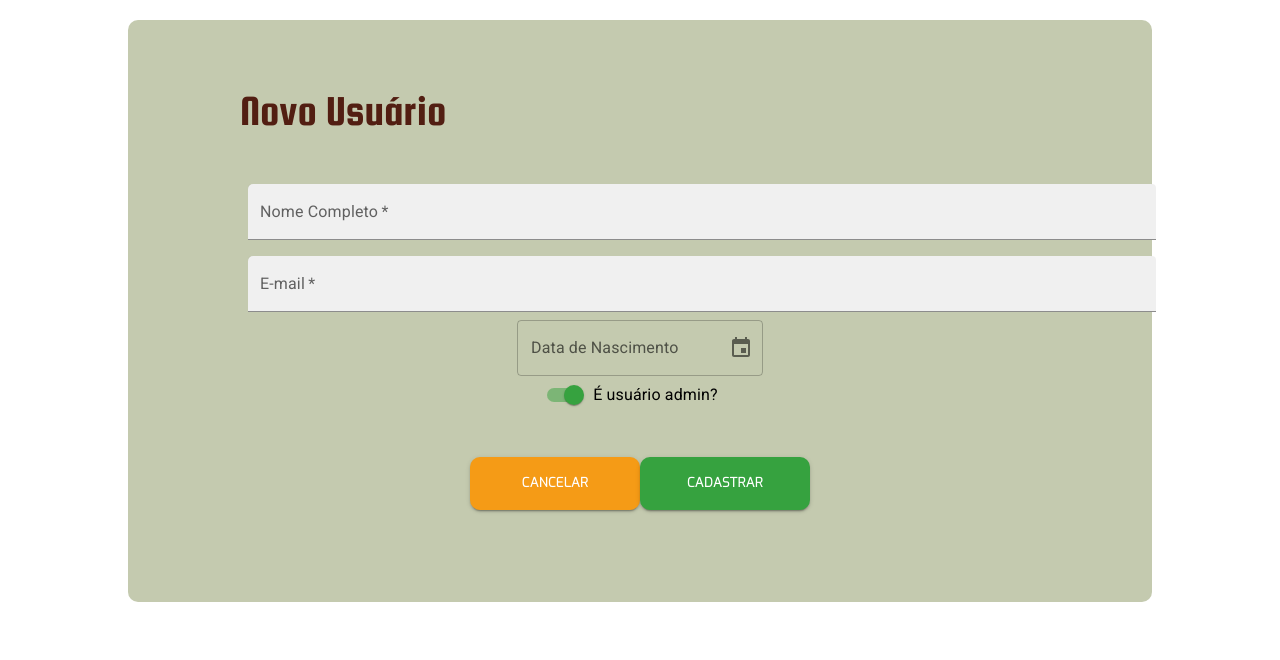
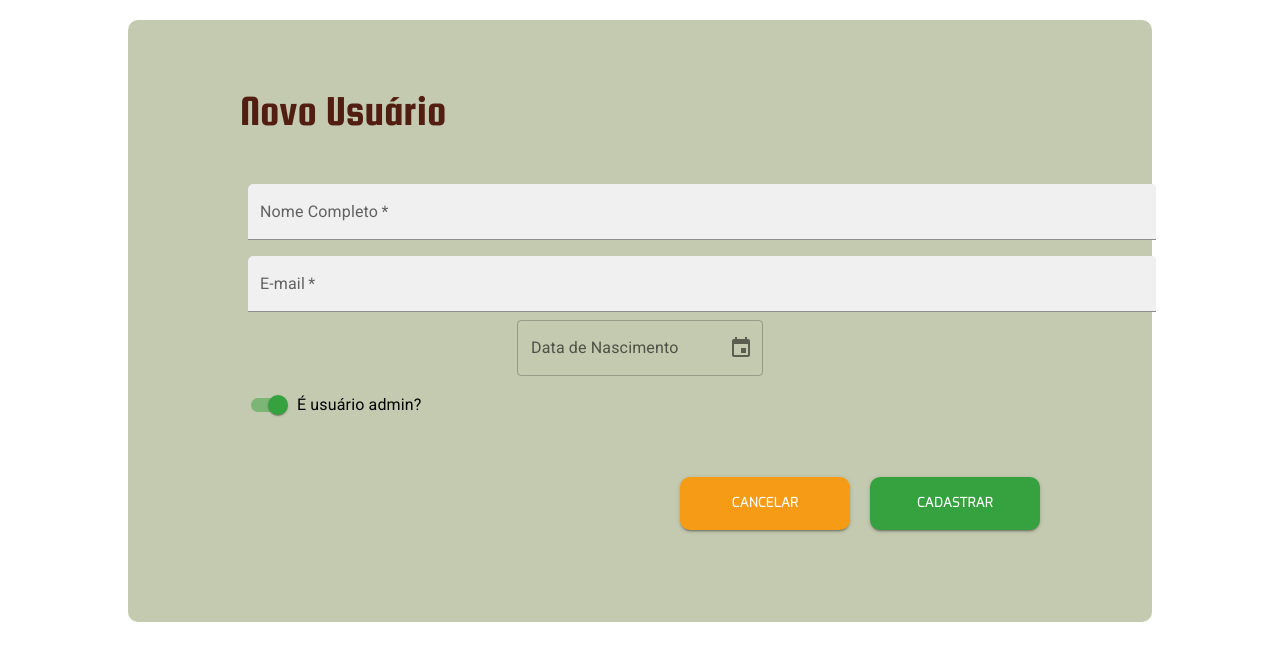
Before and after one commit to DEVin-Involves-PariPassu/M3P2-DEVinHortifruti-FrontEnd, a React (Create React App) app: page /usuarios/novo in a window 1280 px wide. Shown: the top 660 px of the page. Built offline with nearby package versions, Linux system fonts and the light colour scheme.

Commit message:
feat: adiciona estilos botoes e switchs

```diff
--- a/src/App.css
+++ b/src/App.css
@@ -90,3 +90,15 @@ h3 {
   margin-left: 30px;
   text-align: center;
 }
+
+.form-buttons {
+  display: flex;
+  justify-content: flex-end;
+  gap: 20px;
+}
+
+.switch-control {
+  display: flex;
+  justify-content: flex-start;
+  margin: 10px;
+}
```
